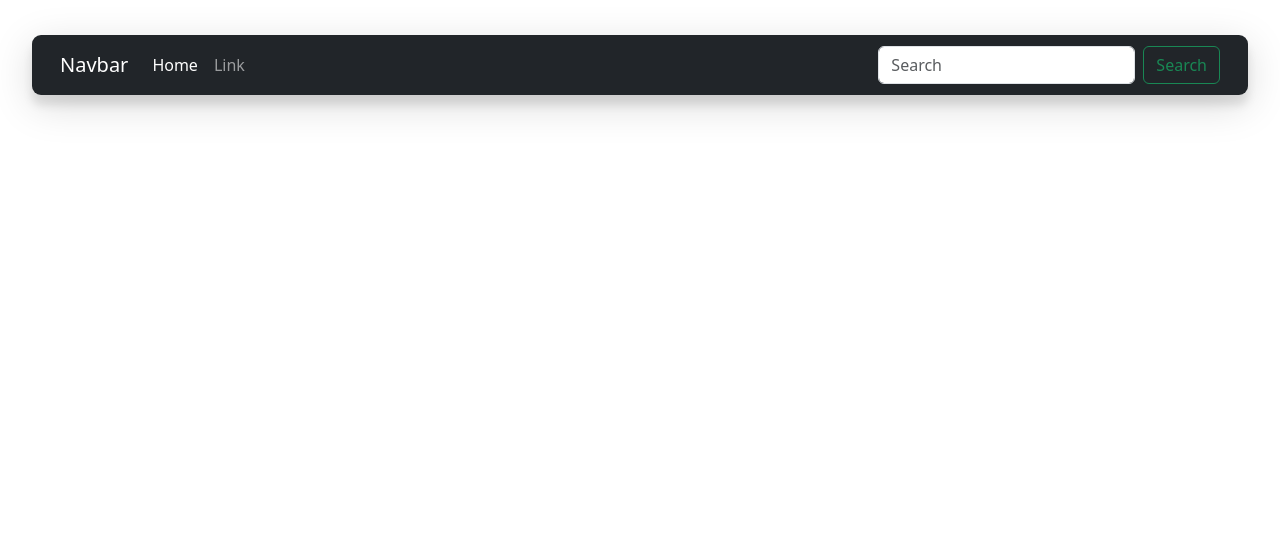
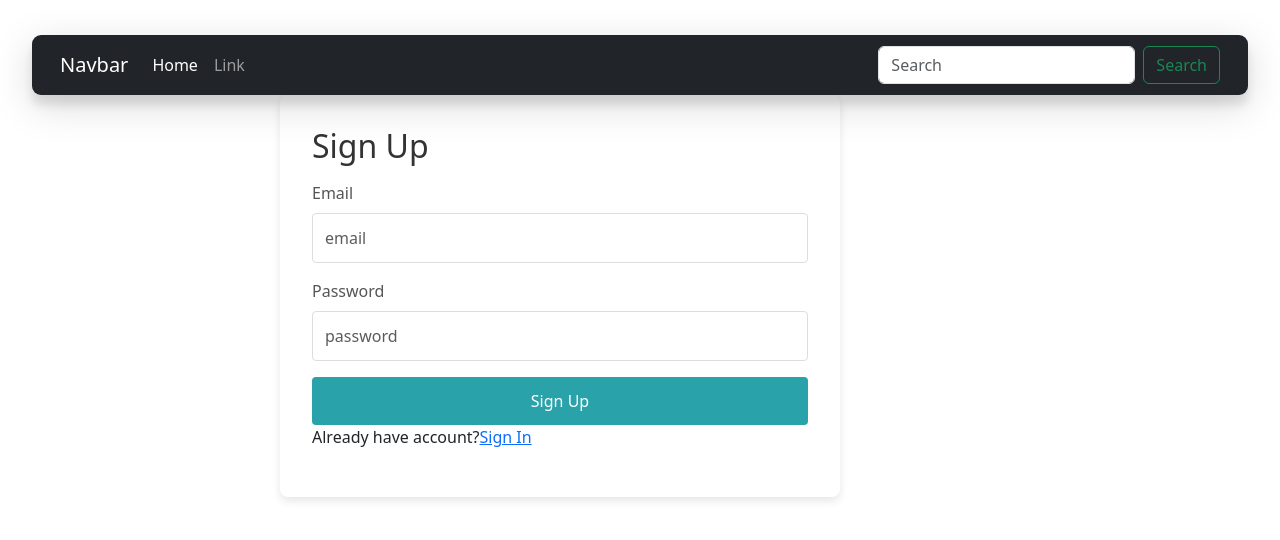
Before and after one commit to Pakapakk/pakka-marker-calendar, a Vue app in the folder pakka-marker/: page /signup in a window 1280 px wide. Shown: the top 540 px of the page. Built offline with nearby package versions, Linux system fonts and the light colour scheme; no server answers; what v-calendar would draw is missing.

Commit message:
add temporary sigin/signup

```diff
--- a/pakka-marker/src/router/index.js
+++ b/pakka-marker/src/router/index.js
@@ -1,5 +1,7 @@
 import { createRouter, createWebHistory } from 'vue-router'
 import DashBoard from '../views/DashBoard.vue'
+import SignIn from '../views/SignIn.vue'
+import SignUp from '../views/SignUp.vue'
 
 const router = createRouter({
   history: createWebHistory(import.meta.env.BASE_URL),
@@ -9,6 +11,21 @@ const router = createRouter({
       name: 'dashboard',
       component: DashBoard
     },
+    {
+      path: '/signin',
+      name : 'signin',
+      component: SignIn
+    },
+    {
+      path: '/signup',
+      name : 'signup',
+      component: SignUp
+    },
+
+    {
+      path : '/:catchAll(.*)',
+      redirect : '/dashboard'
+    }
   ]
 })
 
--- a/pakka-marker/src/views/DashBoard.vue
+++ b/pakka-marker/src/views/DashBoard.vue
@@ -72,7 +72,7 @@ export default {
 	display: flex;
 	flex-direction: column;
 	align-items: center;
-	width: 100vw;
+	width: 98vw;
 	height: 100vh;
 }
 
--- /dev/null
+++ b/pakka-marker/src/views/SignIn.vue
@@ -0,0 +1,109 @@
+<template>
+    <div style="max-width: 1280px; width: 70rem;">
+        <div class="sign-in-container">
+            <form class="sign-in-form" @submit.prevent="signIn">
+            <h2>Sign In</h2>
+            <div class="form-group">
+                <label for="email">Email</label>
+                <input type="email" v-model="formData.email" class="form-control" placeholder="email" required/>
+            </div>
+            <div class="form-group">
+                <label for="password">Password</label>
+                <input type="password" v-model="formData.password" class="form-control" placeholder="password" required/>
+            </div>
+            <button type="submit" @click="SignIn">Sign In</button>
+            <p class="redirect-text">New user?<router-link to="/signup">Sign up</router-link></p>
+            </form>
+        </div>
+    </div>
+  </template>
+
+  <script>
+//   import { getAuth, signInWithEmailAndPassword } from "firebase/auth";
+//   import md5 from "md5";
+  export default{
+      name: 'SignIn',
+      data(){
+          return{
+              formData : {
+              email: '',
+              password : ''
+          },
+          errorMessage : '',
+          xhrRequest: false
+          }
+      },
+      methods: {
+          SignIn(){
+              this.errorMessage = ""
+          }
+      }
+  }
+
+  </script>
+
+  <style scoped>
+
+  body {
+    /* display: grid; */
+    justify-content: center;
+    align-items: center;
+  }
+
+  .sign-in-container {
+
+    background-color: #fff;
+    padding: 2rem;
+    border-radius: 8px;
+    box-shadow: 0 4px 8px rgba(0, 0, 0, 0.1);
+    /* max-width: 400px; */
+    max-width: 50%;
+    margin-left: auto;
+    margin-right: auto;
+    align-content: flex-start;
+
+  }
+
+  .sign-in-form h2 {
+  margin-bottom: 1rem;
+  color: #333;
+  }
+
+  .form-group {
+  margin-bottom: 1rem;
+  }
+
+  .form-group label {
+  display: block;
+  margin-bottom: 0.5rem;
+  color: #555;
+  }
+
+  .form-group input {
+  width: 100%;
+  padding: 0.75rem;
+  border: 1px solid #ddd;
+  border-radius: 4px;
+  font-size: 1rem;
+  }
+
+  .form-group input:focus {
+  border-color: #007bff;
+  outline: none;
+  }
+
+  button {
+  width: 100%;
+  padding: 0.75rem;
+  border: none;
+  border-radius: 4px;
+  background-color: #29a2aa;
+  color: #fff;
+  font-size: 1rem;
+  cursor: pointer;
+  }
+
+  button:hover {
+  background-color: #1a666b;
+  }
+  </style>
--- /dev/null
+++ b/pakka-marker/src/views/SignUp.vue
@@ -0,0 +1,109 @@
+<template>
+    <div style="max-width: 1280px; width: 70rem;">
+        <div class="sign-in-container">
+            <form class="sign-in-form" @submit.prevent="SignUp">
+            <h2>Sign Up</h2>
+            <div class="form-group">
+                <label for="email">Email</label>
+                <input type="email" v-model="formData.email" class="form-control" placeholder="email" required/>
+            </div>
+            <div class="form-group">
+                <label for="password">Password</label>
+                <input type="password" v-model="formData.password" class="form-control" placeholder="password" required/>
+            </div>
+            <button type="submit" @click="SignUp">Sign Up</button>
+            <p class="redirect-text">Already have account?<router-link to="/signin">Sign In</router-link></p>
+            </form>
+        </div>
+    </div>
+  </template>
+
+  <script>
+//   import { getAuth, signInWithEmailAndPassword } from "firebase/auth";
+//   import md5 from "md5";
+  export default{
+      name: 'SignUp',
+      data(){
+          return{
+              formData : {
+              email: '',
+              password : ''
+          },
+          errorMessage : '',
+          xhrRequest: false
+          }
+      },
+      methods: {
+          SignIn(){
+              this.errorMessage = ""
+          }
+      }
+  }
+
+  </script>
+
+  <style scoped>
+
+  body {
+    /* display: grid; */
+    justify-content: center;
+    align-items: center;
+  }
+
+  .sign-in-container {
+
+    background-color: #fff;
+    padding: 2rem;
+    border-radius: 8px;
+    box-shadow: 0 4px 8px rgba(0, 0, 0, 0.1);
+    /* max-width: 400px; */
+    max-width: 50%;
+    margin-left: auto;
+    margin-right: auto;
+    align-content: flex-start;
+
+  }
+
+  .sign-in-form h2 {
+  margin-bottom: 1rem;
+  color: #333;
+  }
+
+  .form-group {
+  margin-bottom: 1rem;
+  }
+
+  .form-group label {
+  display: block;
+  margin-bottom: 0.5rem;
+  color: #555;
+  }
+
+  .form-group input {
+  width: 100%;
+  padding: 0.75rem;
+  border: 1px solid #ddd;
+  border-radius: 4px;
+  font-size: 1rem;
+  }
+
+  .form-group input:focus {
+  border-color: #007bff;
+  outline: none;
+  }
+
+  button {
+  width: 100%;
+  padding: 0.75rem;
+  border: none;
+  border-radius: 4px;
+  background-color: #29a2aa;
+  color: #fff;
+  font-size: 1rem;
+  cursor: pointer;
+  }
+
+  button:hover {
+  background-color: #1a666b;
+  }
+  </style>
```
